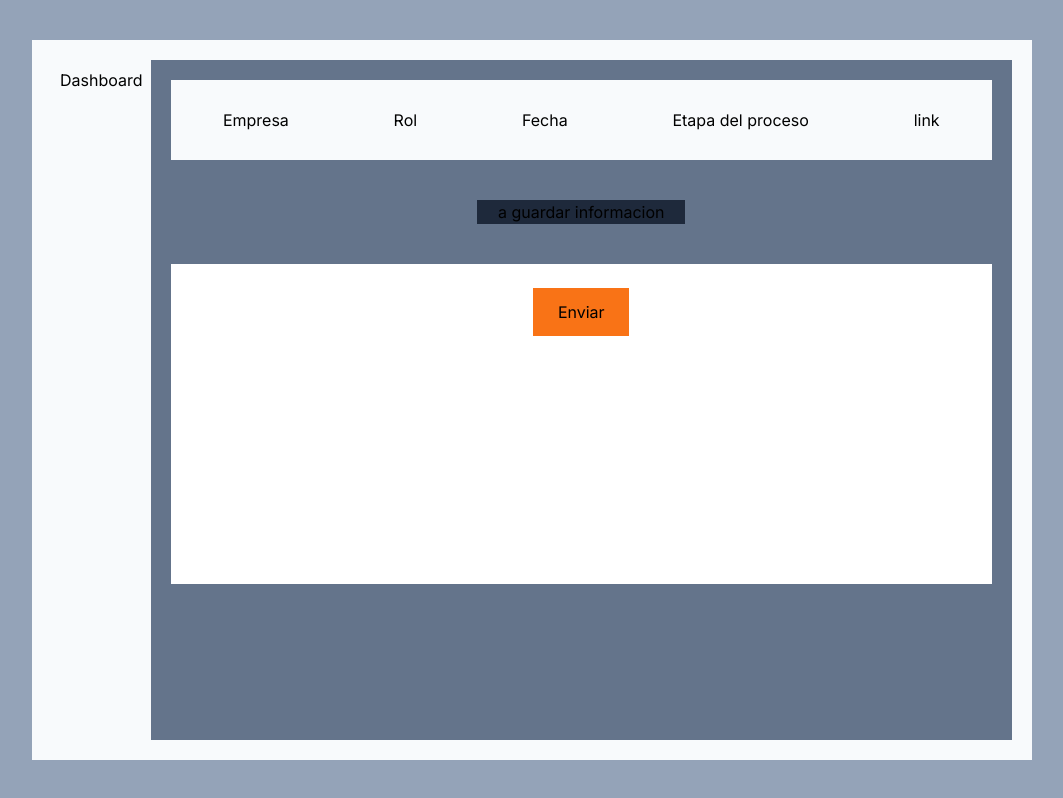
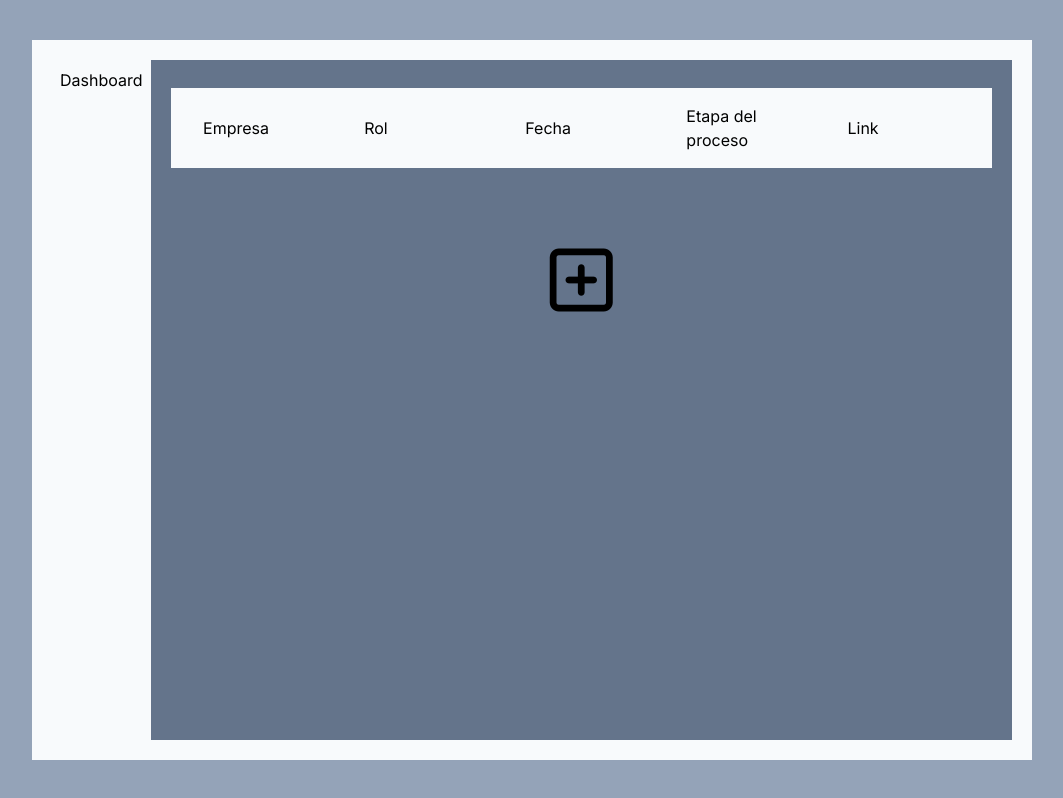
Before and after one commit to Lucas-aquiles/work-app, a Next.js app: page / in a window 1280 px wide. Shown: the whole page, without its empty margins (108-1171 px from the left). Built offline with nearby package versions, Linux system fonts and the light colour scheme.

Commit message:
add modalData

```diff
--- a/package.json
+++ b/package.json
@@ -9,6 +9,7 @@
     "lint": "next lint"
   },
   "dependencies": {
+    "@fortawesome/fontawesome-free": "^6.4.2",
     "@types/node": "20.4.8",
     "@types/react": "18.2.18",
     "@types/react-dom": "18.2.7",
--- a/src/app/components/Card.tsx
+++ b/src/app/components/Card.tsx
@@ -12,13 +12,13 @@ interface CardProps {
 
 const Card: React.FC<CardProps> = ({ children }) => {
   return (
-    <div className="h-20 w-full  bg-slate-50 flex flex-row   justify-around  items-center">
+    <div className="h-20 w-full  bg-slate-50 flex flex-row m-2  justify-around  items-center">
 
-    <h2> {children.empresa}  </h2>
-    <h2> {children.rol}  </h2>
-    <h2> {children.fecha}  </h2>
-    <h2> {children.proceso}  </h2>
-    <h2> {children.link}  </h2>
+    <h2 className='w-24'> {children.empresa}  </h2>
+    <h2 className='w-24'> {children.rol}  </h2>
+    <h2 className='w-24'> {children.fecha}  </h2>
+    <h2 className='w-24'> {children.proceso}  </h2>
+    <h2 className='overflow-x-auto w-28 cursor-pointer'> {children.link}  </h2>
 
 
 
--- a/src/app/components/DataComponent.tsx
+++ b/src/app/components/DataComponent.tsx
@@ -1,5 +1,5 @@
 "use client"
-import { useState, useEffect, ChangeEvent } from 'react';
+import { useState, ChangeEvent } from 'react';
 
 interface ChildrenData {
   empresa: string;
@@ -11,23 +11,19 @@ interface ChildrenData {
 }
 
 const DataComponent: React.FC = () => {
-  const [data, setData] = useState<ChildrenData>({
+  const initialState: ChildrenData = {
     empresa: '',
     rol: '',
     fecha: '',
     proceso: '',
     link: '',
-    id:0,
-  });
+    id:0
 
-  useEffect(() => {
-    // Cuando el componente se monta, obtener el objeto almacenado en LocalStorage (si existe)
-    const storedData = localStorage.getItem('myData');
-    console.log(storedData)
-    if (storedData) {
-      setData(JSON.parse(storedData));
-    }
-  }, []);
+  };
+  const [data, setData] = useState<ChildrenData>(initialState);
+
+
+
 
   const handleChange = (event: ChangeEvent<HTMLInputElement>) => {
     const { name, value } = event.target;
@@ -39,26 +35,23 @@ const DataComponent: React.FC = () => {
 
   const handleEnviar = () => {
     // Guardar los datos en el LocalStorage
-    localStorage.setItem('myData', JSON.stringify(data));
+    localStorage.setItem('myData', JSON.stringify([data]));
+    setData(initialState);
     // Realizar alguna acción adicional aquí si es necesario
   };
 
   return (
-    <div className='w-full h-2/4 bg-white flex flex-col items-center'>
-      <div className='flex flex-row w-full justify-around'>
-        <input className="w-36" type="text" name="empresa" value={data.empresa} onChange={handleChange} />
-        <input className="w-28" type="text" name="rol" value={data.rol} onChange={handleChange} />
-        <input className="w-28" type="text" name="fecha" value={data.fecha} onChange={handleChange} />
-        <input className="w-28" type="text" name="proceso" value={data.proceso} onChange={handleChange} />
-        <input type="text" name="link" value={data.link} onChange={handleChange} />
+    <div className='w-full h-2/4 bg-white flex flex-col items-center p-2 '>
+      <div className='flex flex-row w-full justify-around border-slate-300 m-3	'>
+        <input className="w-36 border-2	 border-slate-300	" type="text" name="empresa" value={data.empresa} onChange={handleChange} />
+        <input className="w-28 border-2	 border-slate-300	" type="text" name="rol" value={data.rol} onChange={handleChange} />
+        <input className="w-28 border-2	" type="text" name="fecha" value={data.fecha} onChange={handleChange} />
+        <input className="w-28 border-2	" type="text" name="proceso" value={data.proceso} onChange={handleChange} />
+        <input className="w-28 border-2	 space-x-80" type="url" name="link" value={data.link} onChange={handleChange} />
       </div>
       <button onClick={handleEnviar} className='bg-orange-500 w-24 h-12'>Enviar</button>
       {/* Aquí agrega más campos de input para las otras propiedades del objeto */}
-      <h2>{data.empresa}</h2>
-      <h2>{data.rol}</h2>
-      <h2>{data.fecha}</h2>
-      <h2>{data.proceso}</h2>
-      <h2>{data.link}</h2>
+
     </div>
   );
 }
--- a/src/app/layout.tsx
+++ b/src/app/layout.tsx
@@ -1,6 +1,7 @@
 import './globals.css'
 import type { Metadata } from 'next'
 import { Inter } from 'next/font/google'
+import '@fortawesome/fontawesome-free/css/all.min.css';
 
 const inter = Inter({ subsets: ['latin'] })
 
--- a/src/app/page.tsx
+++ b/src/app/page.tsx
@@ -1,30 +1,61 @@
-import React from 'react';
+"use client"
+import React, { useState, useEffect } from 'react';
+import '@fortawesome/fontawesome-free/css/all.min.css';
+
 import Card from './components/Card';
 import DataComponent from './components/DataComponent';
 
-const titles: { empresa: string; rol: string, fecha: any, proceso:string, link: string  } = {
+const titles = {
   empresa: "Empresa",
   rol: "Rol",
-  fecha:"Fecha",
-  proceso:"Etapa del proceso",
-  link:"link",
-
+  fecha: "Fecha",
+  proceso: "Etapa del proceso",
+  link: "Link",
 };
 
+interface ChildrenData {
+  empresa: string;
+  rol: string;
+  fecha: string;
+  proceso: string;
+  link: string;
+  id: number;
+}
+
 const Page: React.FC = () => {
+  const [data, setData] = useState<ChildrenData[] | null>(null); // Set initial value to null
+  const [openModal, setOpenModal] = useState(false);
+
+  useEffect(() => {
+    // Cuando el componente se monta, obtener el objeto almacenado en LocalStorage (si existe)
+    const storedData = localStorage.getItem('myData');
+    if (storedData) {
+      setData(JSON.parse(storedData));
+    }
+  }, []);
+
+  function onchange() {
+    setOpenModal(!openModal);
+  }
+
   return (
     <div className="p-10 w-full h-screen bg-slate-400 flex justify-center">
       <div className="h-full w-5/6 bg-slate-50 flex flex-row p-5">
         <div className="p-2">
           <h2>Dashboard</h2>
         </div>
-        <div className='w-full h-90 bg-slate-500 p-5 flex  flex-col items-center '>
-        <Card children={titles}/>
-        <button className='bg-slate-800 w-52 m-10 '>a guardar informacion</button>
-        <DataComponent/>
-
+        <div className="w-full h-90 bg-slate-500 p-5 flex flex-col items-center">
+          <Card children={titles} />
+          {data &&
+            data.map((item) => (
+              <Card key={item.id} children={item} />
+            ))}
+          <button
+            className="w-52 h-52 text-7xl fa-regular fa-square-plus"
+            onClick={onchange}
+          ></button>
+          {openModal && <DataComponent />}
         </div>
-
       </div>
     </div>
   );
```
Also changed, not shown: 1 other file (tests, documents, lock files or other folders).
